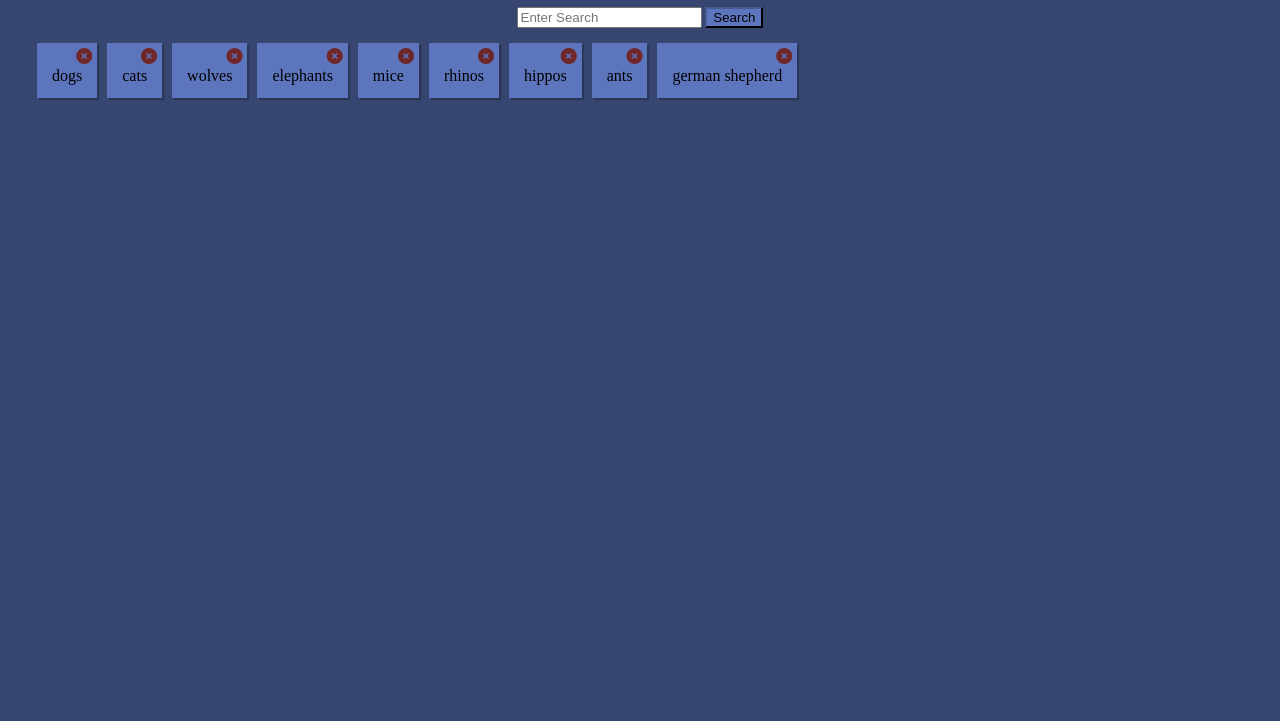
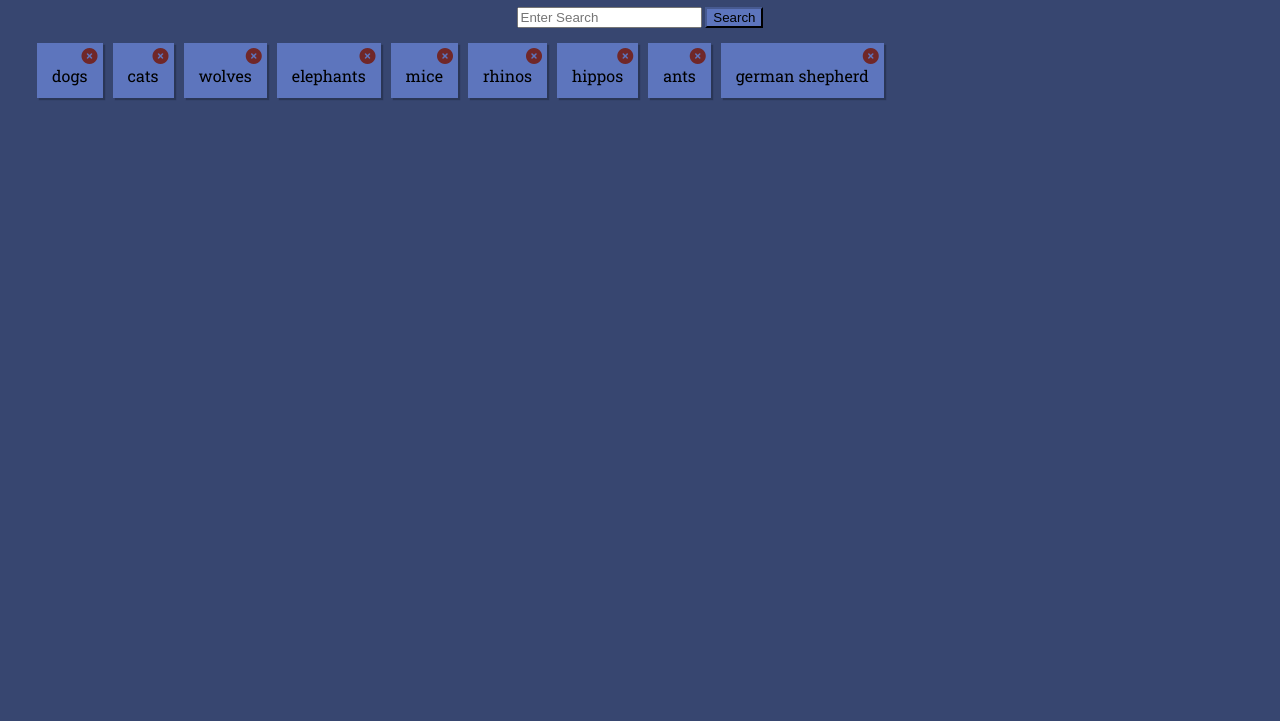
Before and after one commit to dmfriendjr/giphy-search, a plain HTML site: page index.html in a window 1280 px wide. Shown: the part 79-800 px from the top of the page. Drawn offline with nearby package versions, Linux system fonts and the light colour scheme.

Commit message:
Added Roboto Slab google font

```diff
--- a/assets/styles/style.css
+++ b/assets/styles/style.css
@@ -1,6 +1,7 @@
 body {
 	background-color: #374670;
 	color: #969FBD;
+	font-family: 'Roboto Slab', serif;
 }
 
 nav {
--- a/index.html
+++ b/index.html
@@ -5,6 +5,7 @@
 	<meta name="viewport" content="width=device-width, initial-scale=1.0">
 	<meta charset="UTF-8">
 	<script src="https://ajax.googleapis.com/ajax/libs/jquery/3.2.1/jquery.min.js"></script>
+	<link href="https://fonts.googleapis.com/css?family=Roboto+Slab" rel="stylesheet">
 	<link rel="stylesheet" href="./assets/styles/reset.css">
 	<link rel="stylesheet" href="./assets/styles/style.css">
 	<title>Giphy Search</title>
```
